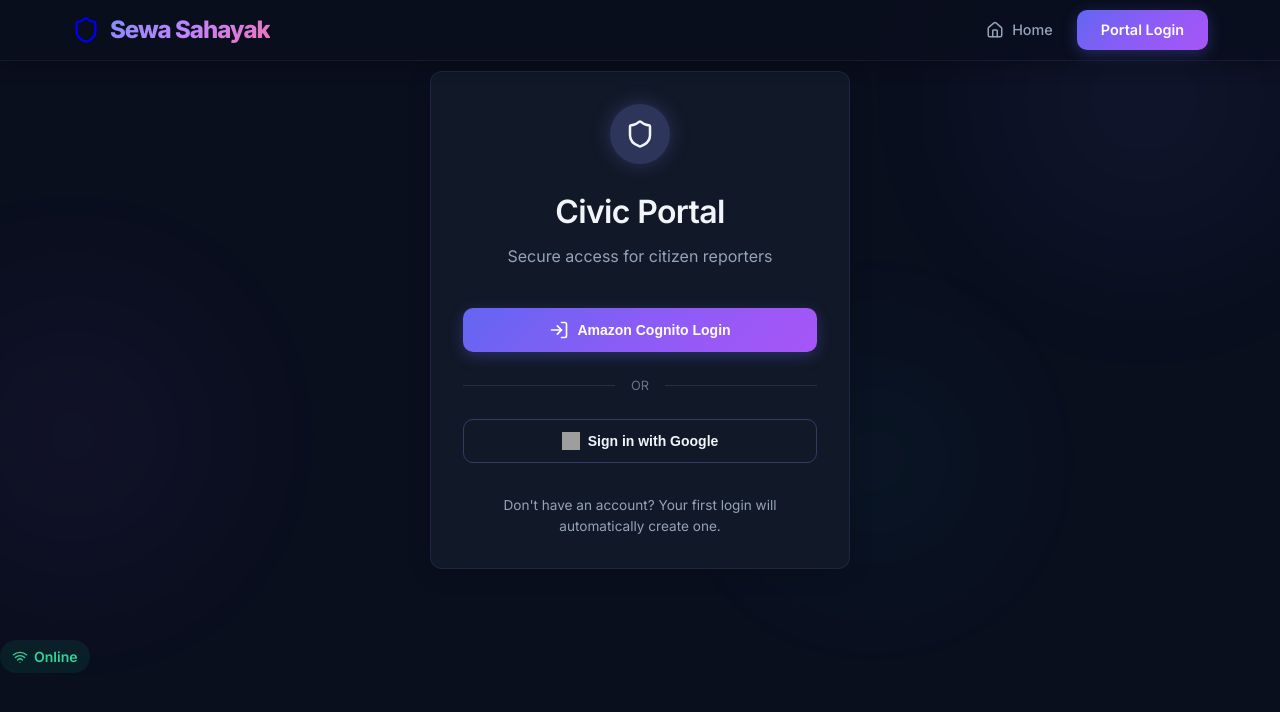
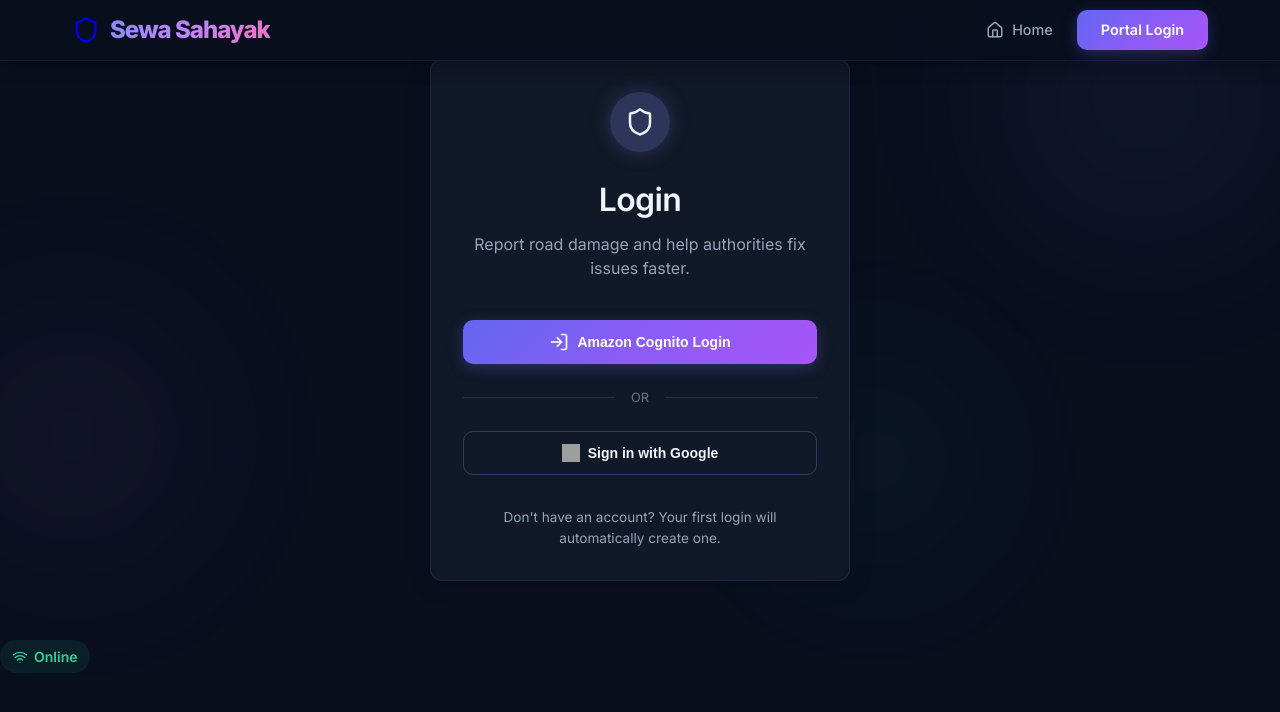
Before and after one commit to Vedant-Baldwa/sewa_sahayak, a React (Vite) app: page /login in a window 1280 px wide. Shown: the top 712 px of the page. Built offline with nearby package versions, Linux system fonts and the light colour scheme; no server answers; grey boxes are pictures that could not be loaded.

Commit message:
Change header to 'Login' and update description

```diff
--- a/src/components/Auth.jsx
+++ b/src/components/Auth.jsx
@@ -26,8 +26,8 @@
                 </div>
 
                 <div style={{ marginBottom: '2.5rem' }}>
-                    <h2 style={{ fontSize: '2rem', marginBottom: '0.5rem' }}>Civic Portal</h2>
-                    <p style={{ color: 'var(--color-text-muted)' }}>Secure access for citizen reporters</p>
+                    <h2 style={{ fontSize: '2rem', marginBottom: '0.5rem' }}>Login</h2>
+                    <p style={{ color: 'var(--color-text-muted)' }}>Report road damage and help authorities fix issues faster.</p>
                 </div>
 
                 <div style={{ display: 'flex', flexDirection: 'column', gap: '1rem' }}>
```
